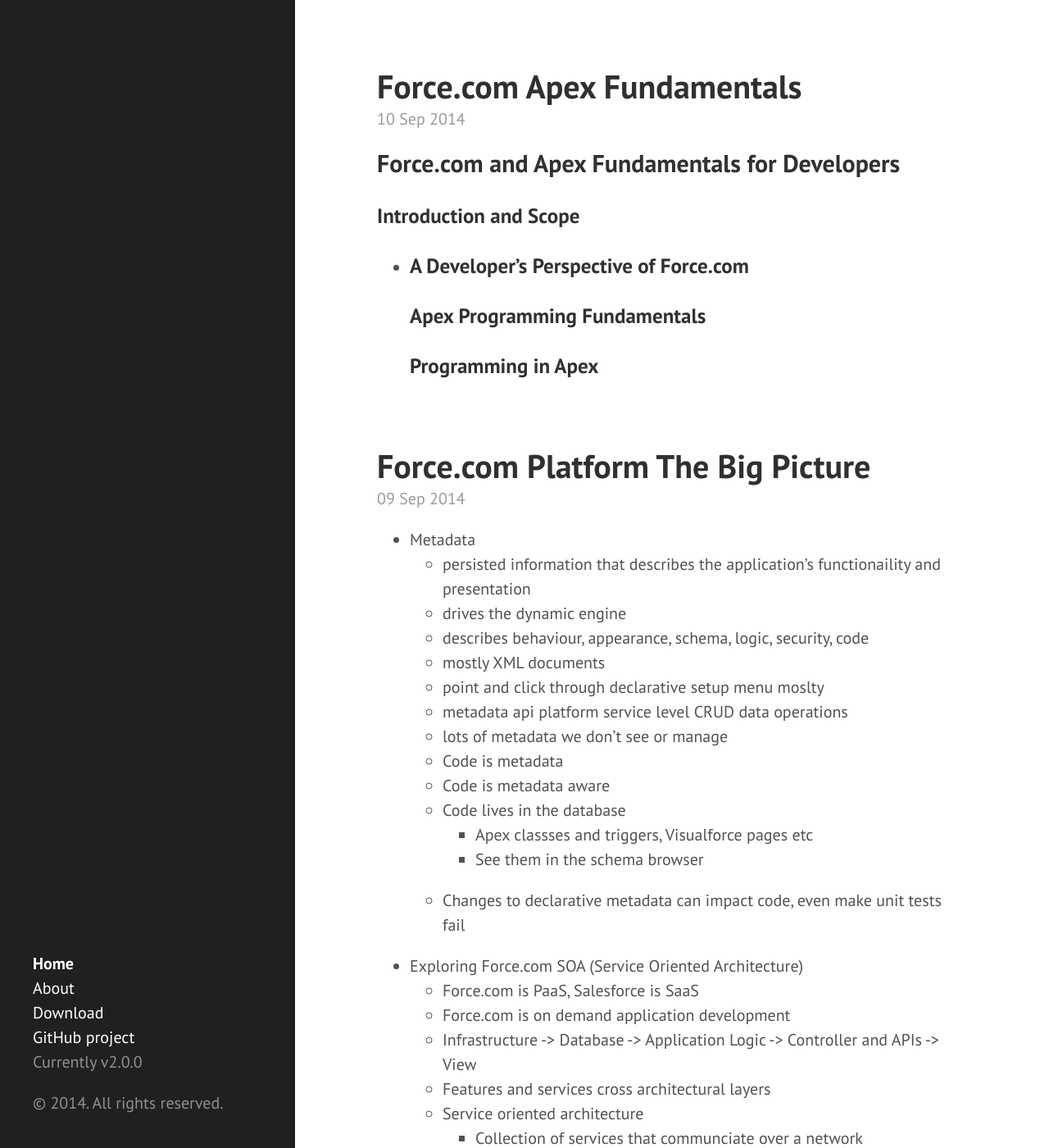
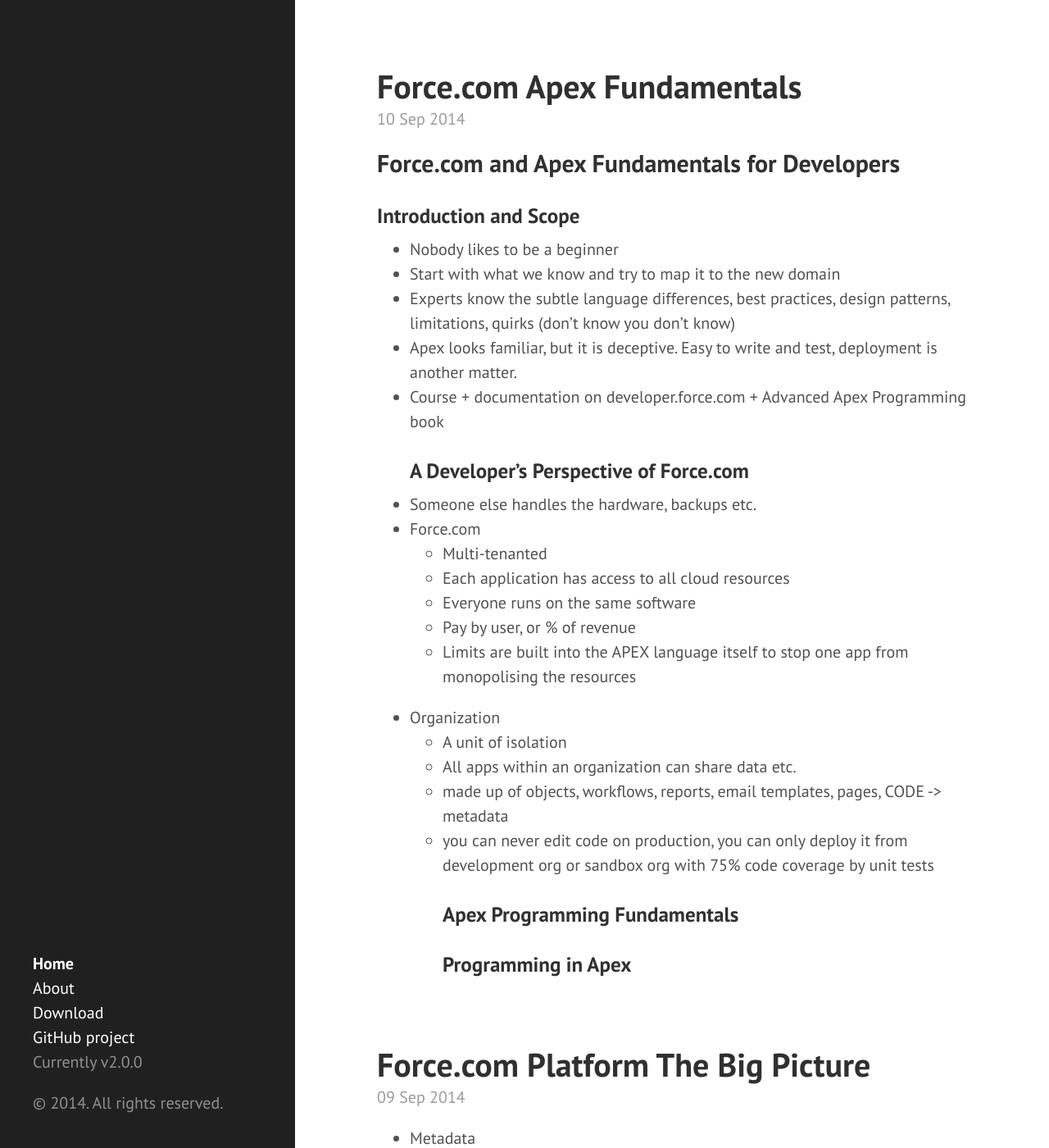
Before and after one commit to eneiand/eneiand.github.io, a Jekyll site: the page built from index.html, in a window 1280 px wide and 1400 px high. Shown: the whole window at 82% size. Built offline with Jekyll 4.4.1, drawn with Linux system fonts in a browser that asks for light colours; Markdown is read by kramdown in place of the engine named in the settings; the list of posts is cut into pages by our own code.

Commit message:
Update 2014-09-10-force.com-apex-fundamentals.md

```diff
--- a/_posts/2014-09-10-force.com-apex-fundamentals.md
+++ b/_posts/2014-09-10-force.com-apex-fundamentals.md
@@ -1,6 +1,22 @@
 ## Force.com and Apex Fundamentals for Developers
 ### Introduction and Scope
-*
+* Nobody likes to be a beginner
+* Start with what we know and try to map it to the new domain
+* Experts know the subtle language differences, best practices, design patterns, limitations, quirks (don't know you don't know)
+* Apex looks familiar, but it is deceptive. Easy to write and test, deployment is another matter.
+* Course + documentation on developer.force.com + Advanced Apex Programming book
 ### A Developer's Perspective of Force.com
+* Someone else handles the hardware, backups etc.
+* Force.com
+  * Multi-tenanted
+  * Each application has access to all cloud resources
+  * Everyone runs on the same software
+  * Pay by user, or % of revenue
+  * Limits are built into the APEX language itself to stop one app from monopolising the resources
+* Organization
+  * A unit of isolation
+  * All apps within an organization can share data etc.
+  * made up of objects, workflows, reports, email templates, pages, CODE -> metadata
+  * you can never edit code on production, you can only deploy it from development org or sandbox org with 75% code coverage by unit tests
 ### Apex Programming Fundamentals
 ### Programming in Apex
```
